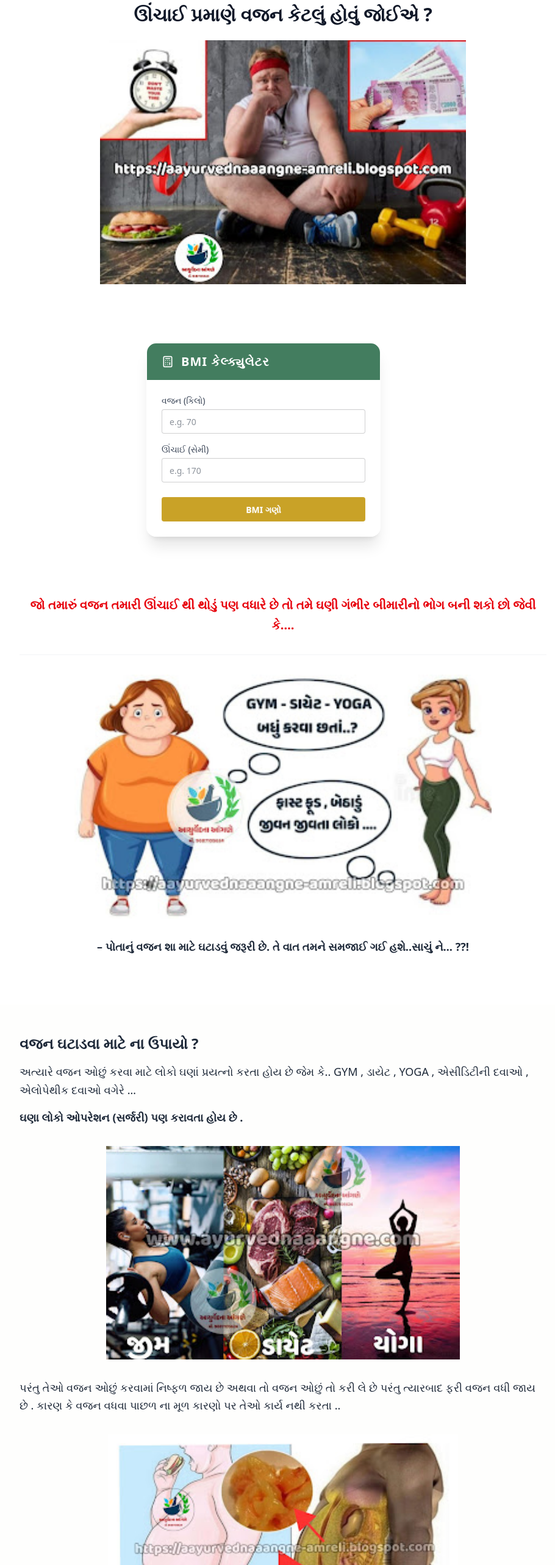
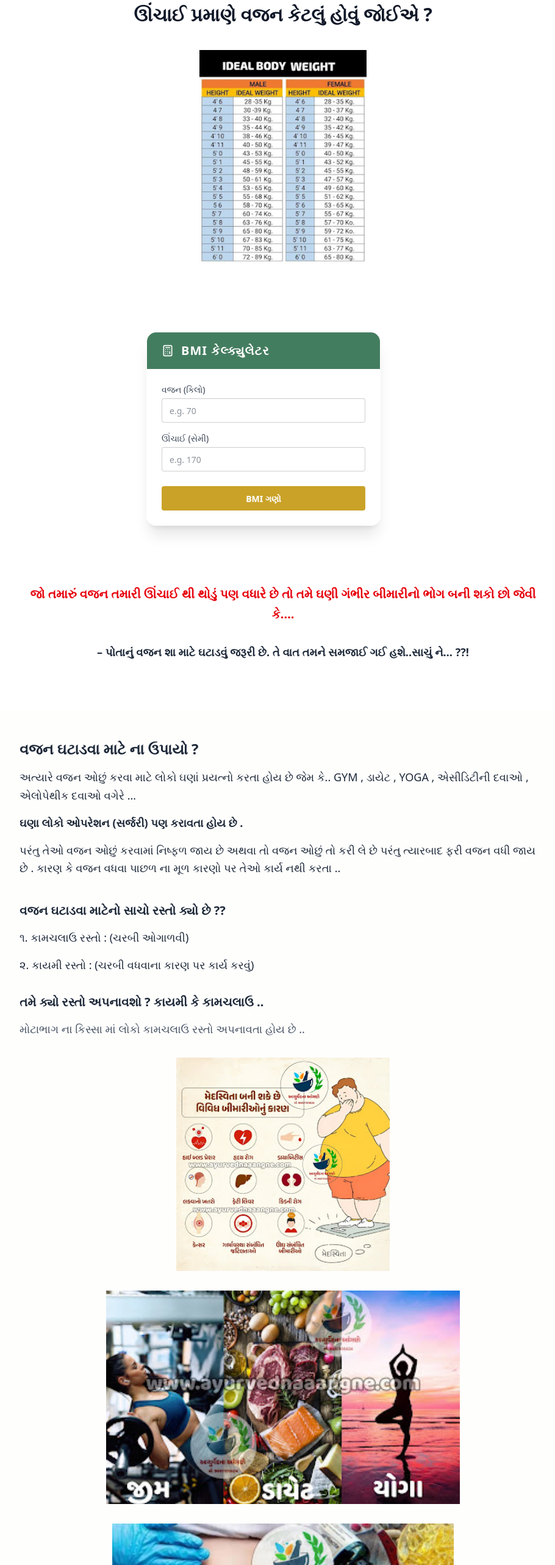
Before and after one commit to MrSanito/aayurved-na-aagne, a Next.js app: page / in a window 1280 px wide. Shown: the part 1466-4032 px from the top of the page at 61% size, without its empty margins (176-1086 px from the left). Built offline with nearby package versions, Linux system fonts and the light colour scheme; a web font is replaced by a local one.

Commit message:
style: final formatting cleanup and removed duplicate BMI calculator as per user arrangement

```diff
--- a/src/components/sections/DiseasesWarning.tsx
+++ b/src/components/sections/DiseasesWarning.tsx
@@ -25,11 +25,11 @@ export default function DiseasesWarning() {
           <h2 className="text-2xl sm:text-3xl font-bold text-gray-900">
             ઊંચાઈ પ્રમાણે વજન કેટલું હોવું જોઈએ ?
           </h2>
-          <div className="relative overflow-hidden mx-auto">
+          <div className="py-4">
             <img
-              src="/AfterHeroSection/WhatsApp Image 2026-03-17 at 1.07.54 PM.jpeg"
-              alt="Ideal Body Weight Chart"
-              className="w-full max-h-[400px] object-contain mx-auto"
+              src="/AfterHeroSection/WhatsApp Image 2026-03-17 at 1.07.56 PM.jpeg"
+              alt="Lifestyle"
+              className="w-full max-h-[350px] object-contain rounded-xl mx-auto"
             />
           </div>
         </div>
@@ -41,19 +41,11 @@ export default function DiseasesWarning() {
           </div>
         </div>
 
-        {/* Supporting Text & Obesity Image */}
+        {/* Supporting Text */}
         <div className="space-y-8 py-8">
           <p className="text-xl text-red-600 font-bold text-center leading-relaxed">
             જો તમારું વજન તમારી ઊંચાઈ થી થોડું પણ વધારે છે તો તમે ઘણી ગંભીર બીમારીનો ભોગ બની શકો છો જેવી કે….
           </p>
-
-          <div className="relative mx-auto border-t border-gray-100 pt-8">
-            <img
-              src="/AfterHeroSection/WhatsApp Image 2026-03-17 at 1.07.54 PM (1).jpeg"
-              alt="Obesity Related Diseases"
-              className="w-full max-h-[400px] object-contain mx-auto"
-            />
-          </div>
 
           <p className="text-lg text-gray-800 leading-relaxed font-bold text-center">
             – પોતાનું વજન શા માટે ઘટાડવું જરૂરી છે. તે વાત તમને સમજાઈ ગઈ હશે..સાચું ને… ??!
--- a/src/components/sections/WeightLossLogic.tsx
+++ b/src/components/sections/WeightLossLogic.tsx
@@ -19,23 +19,11 @@ export default function WeightLossLogic() {
             <p className="text-lg leading-relaxed font-bold">
               ઘણા લોકો ઓપરેશન (સર્જરી) પણ કરાવતા હોય છે .
             </p>
-            <div className="py-4">
-              <img
-                src="/AfterHeroSection/WhatsApp Image 2026-03-17 at 1.07.55 PM.jpeg"
-                alt="Natural Solutions"
-                className="w-full max-h-[350px] object-contain rounded-xl"
-              />
-            </div>
+
             <p className="text-lg leading-relaxed">
               પરંતુ તેઓ વજન ઓછું કરવામાં નિષ્ફળ જાય છે અથવા તો વજન ઓછું તો કરી લે છે પરંતુ ત્યારબાદ ફરી વજન વધી જાય છે . કારણ કે વજન વધવા પાછળ ના મૂળ કારણો પર તેઓ કાર્ય નથી કરતા ..
             </p>
-            <div className="py-4">
-              <img
-                src="/AfterHeroSection/WhatsApp Image 2026-03-17 at 1.07.55 PM (1).jpeg"
-                alt="Risks"
-                className="w-full max-h-[350px] object-contain rounded-xl"
-              />
-            </div>
+
           </div>
 
           <div className="space-y-4">
@@ -45,11 +33,21 @@ export default function WeightLossLogic() {
 
             <h3 className="text-xl font-bold pt-4">તમે ક્યો રસ્તો અપનાવશો ? કાયમી કે કામચલાઉ ..</h3>
             <p className="text-lg leading-relaxed text-gray-600">મોટાભાગ ના કિસ્સા માં લોકો કામચલાઉ રસ્તો અપનાવતા હોય છે ..</p>
-            <div className="py-4">
+            <div className="space-y-8 py-4">
+              <img
+                src="/AfterHeroSection/WhatsApp Image 2026-03-17 at 1.07.56 PM (1).jpeg"
+                alt="Fat Conversion"
+                className="w-full max-h-[350px] object-contain rounded-xl mx-auto"
+              />
+              <img
+                src="/AfterHeroSection/WhatsApp Image 2026-03-17 at 1.07.55 PM.jpeg"
+                alt="Natural Solutions"
+                className="w-full max-h-[350px] object-contain rounded-xl mx-auto"
+              />
               <img
                 src="/AfterHeroSection/WhatsApp Image 2026-03-17 at 1.07.55 PM (2).jpeg"
                 alt="Time and Health"
-                className="w-full max-h-[350px] object-contain rounded-xl"
+                className="w-full max-h-[350px] object-contain rounded-xl mx-auto"
               />
             </div>
             <p className="text-lg leading-relaxed font-bold">
@@ -62,32 +60,27 @@ export default function WeightLossLogic() {
             <p className="text-lg leading-relaxed">
               આપણા શરીર માં ખોટી જીવનશૈલી અને ખોટા ખોરાક ને લીધે ગેસ , એસીડીટી , કબજિયાત જેવી ઘણી સમસ્યાઓ રહેતી હોય છે . આ બધાનું કારણ આપડી પાચન સાયકલ ની અનીયમીતતા છે .
             </p>
-            <div className="py-4">
-              <img
-                src="/AfterHeroSection/WhatsApp Image 2026-03-17 at 1.07.56 PM.jpeg"
-                alt="Lifestyle"
-                className="w-full max-h-[350px] object-contain rounded-xl"
-              />
-            </div>
+
             <p className="text-lg leading-relaxed">
               જેના લીધે આપણે જે કઈ પણ ખાઈએ છીએ તેનું પાચન થવાને બદલે ચરબીમાં રૂપાંતરિત થઇ જાય છે . ચરબી માં રૂપાંતરિત થયેલો ખોરાક આપણા લીવર , પેટ , થાપ , હિપ્સ અને આખા શરીર ના જુદા જુદા ભાગોમાં જમા થતો જાય છે . જેના લીધે વજન વધે છે …
             </p>
-            <div className="py-4">
+
+            <div className="space-y-8 py-4">
               <img
-                src="/AfterHeroSection/WhatsApp Image 2026-03-17 at 1.07.56 PM (1).jpeg"
-                alt="Fat Conversion"
-                className="w-full max-h-[350px] object-contain rounded-xl"
+                src="/AfterHeroSection/WhatsApp Image 2026-03-17 at 1.07.55 PM (1).jpeg"
+                alt="Risks"
+                className="w-full max-h-[350px] object-contain rounded-xl mx-auto"
               />
-            </div>
-            <p className="text-lg font-bold text-center py-4 text-herbal">
-              તો હવે તમને વજન વધવાનું સાચું કારણ સમજાઈ ગયું હશે ..
-            </p>
-
-            {/* Placement of BMI Calculator */}
-            <div className="py-10">
-              <div className="max-w-md mx-auto">
-                <BmiCalculator />
-              </div>
+              <img
+                src="/AfterHeroSection/WhatsApp Image 2026-03-17 at 1.07.54 PM (1).jpeg"
+                alt="Obesity Related Diseases"
+                className="w-full max-h-[400px] object-contain mx-auto"
+              />
+              <img
+                src="/AfterHeroSection/WhatsApp Image 2026-03-17 at 1.07.54 PM.jpeg"
+                alt="Ideal Body Weight Chart"
+                className="w-full max-h-[400px] object-contain mx-auto"
+              />
             </div>
 
             <h3 className="text-xl font-bold pt-8">વજન ઘટાડ્યા પછી પણ કેમ ફરી વધી જાય છે ?</h3>
@@ -145,6 +138,7 @@ export default function WeightLossLogic() {
                 />
               </div>
 
+
               {/* Order Button */}
               <div className="text-center pt-10">
                 <a
```
